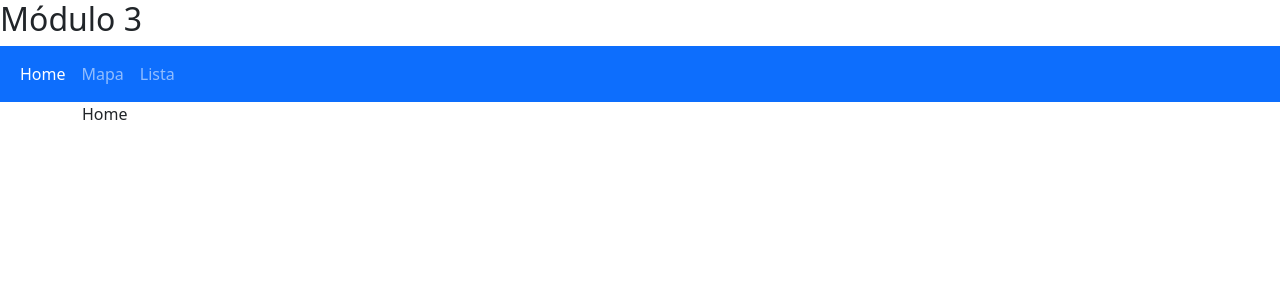
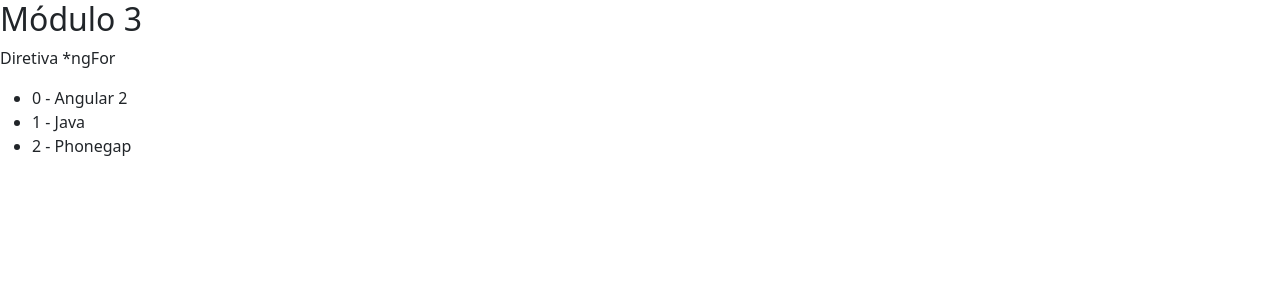
Before and after one commit to victorsilva99/curso-angular, an Angular app: page / in a window 1280 px wide. Shown: the top 300 px of the page. Built offline with nearby package versions, Linux system fonts and the light colour scheme.

Commit message:
feat: diretiva ngFor

```diff
--- a/src/app/app.component.html
+++ b/src/app/app.component.html
@@ -17,5 +17,6 @@
 <div>
   <h2>Módulo 3</h2>
   <!-- <app-diretiva-ngif></app-diretiva-ngif> -->
-  <app-diretiva-ngswitch></app-diretiva-ngswitch>
+  <!-- <app-diretiva-ngswitch></app-diretiva-ngswitch> -->
+  <app-diretiva-ngfor></app-diretiva-ngfor>
 </div>
--- a/src/app/app.module.ts
+++ b/src/app/app.module.ts
@@ -15,6 +15,7 @@
 import { CicloComponent } from './ciclo/ciclo.component';
 import { DiretivaNgifComponent } from './diretiva-ngif/diretiva-ngif.component';
 import { DiretivaNgswitchComponent } from './diretiva-ngswitch/diretiva-ngswitch.component';
+import { DiretivaNgforComponent } from './diretiva-ngfor/diretiva-ngfor.component';
 
 @NgModule({
   declarations: [
@@ -27,6 +28,7 @@
     CicloComponent,
     DiretivaNgifComponent,
     DiretivaNgswitchComponent,
+    DiretivaNgforComponent,
   ],
   imports: [
     BrowserModule,
--- /dev/null
+++ b/src/app/diretiva-ngfor/diretiva-ngfor.component.html
@@ -0,0 +1,5 @@
+<p>Diretiva *ngFor</p>
+
+<ul>
+  <li *ngFor="let curso of cursos; let i = index">{{ i }} - {{ curso }}</li>
+</ul>
--- /dev/null
+++ b/src/app/diretiva-ngfor/diretiva-ngfor.component.ts
@@ -0,0 +1,10 @@
+import { Component } from '@angular/core';
+
+@Component({
+  selector: 'app-diretiva-ngfor',
+  templateUrl: './diretiva-ngfor.component.html',
+  styleUrls: ['./diretiva-ngfor.component.css'],
+})
+export class DiretivaNgforComponent {
+  cursos: string[] = ['Angular 2', 'Java', 'Phonegap'];
+}
```
Also changed, not shown: src/app/diretiva-ngfor/diretiva-ngfor.component.css (added), 1 other file (tests, documents, lock files or other folders).
